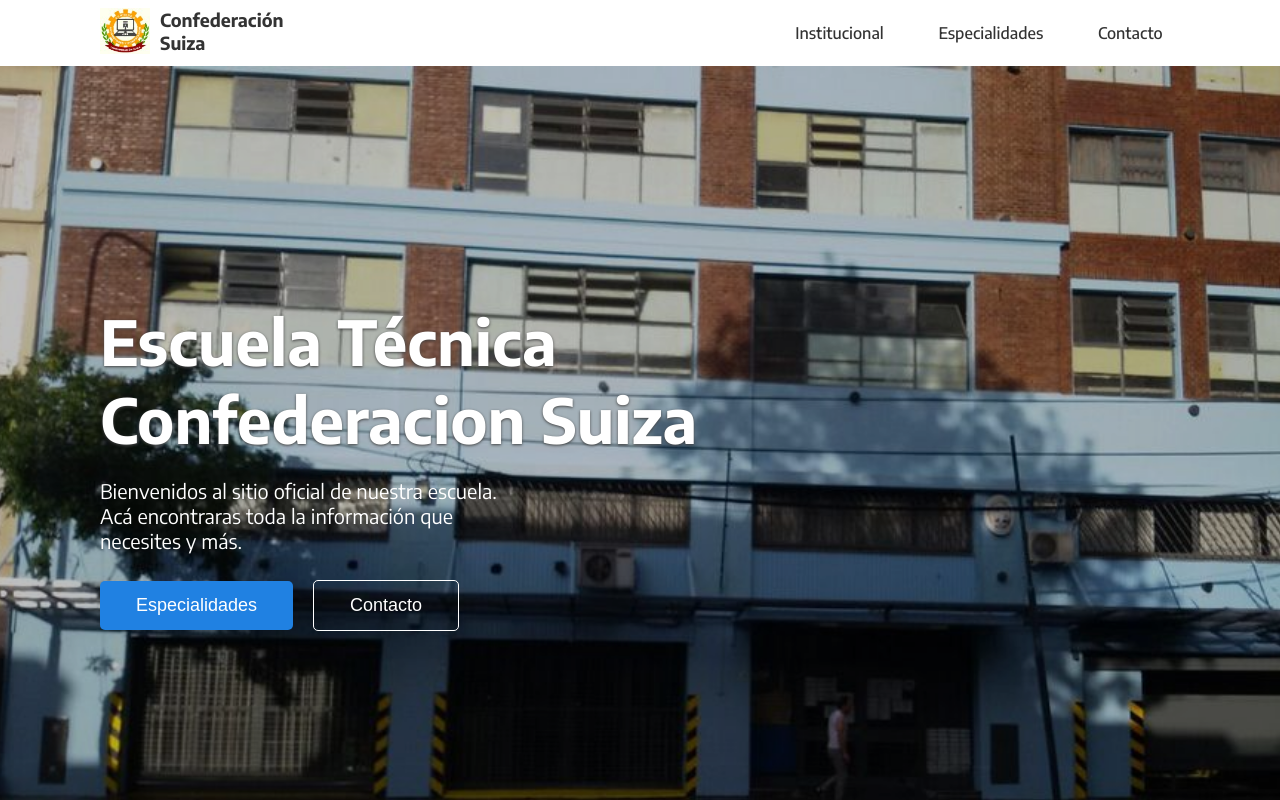
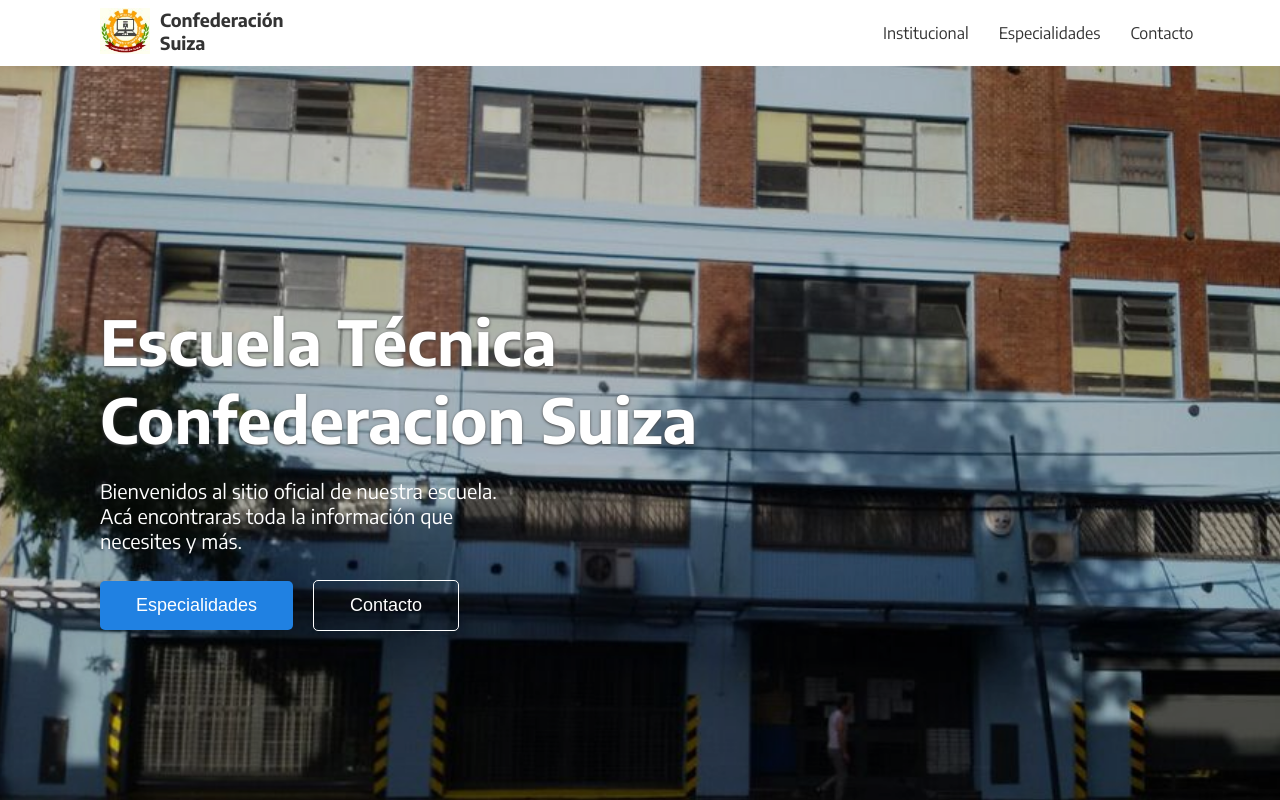
Before and after one commit to brandonporcel/confederacionsuiza, a React (Create React App) app: page / in a window 1280 px wide. Shown: the top 800 px of the page. Built offline with nearby package versions, Linux system fonts and the light colour scheme.

Commit message:
header submenu done

```diff
--- a/src/components/header.jsx
+++ b/src/components/header.jsx
@@ -21,17 +21,54 @@ function Header() {
           </div>
         </Link>
       </div>
-      <div className="navBar">
+      <nav className="navList">
+        <ul className="navList-ctn">
+          <li className="navList-item">
+            <Link className="navLinks" to="/institucional">
+              Institucional
+            </Link>
+          </li>
+          <li className="navList-item">
+            Especialidades
+            <ul className="navList-submenu">
+              <li>Ciclo Básico</li>
+              <hr />
+              <li>Computación</li>
+              <hr />
+              <li>Automor</li>
+            </ul>
+          </li>
+          <li className="navList-item">Contacto</li>
+        </ul>
+      </nav>
+      {/* <div className="navBar">
         <ul className="navLinks-ctn">
           <li>
             <Link className="navLinks" to="/institucional">
               Institucional
             </Link>
           </li>
-          <li>
+          <li className="navLinks-submenu">
             <a className="navLinks" href="#especialdades">
               Especialidades
             </a>
+            <ul className="navLinks-submenu-ctn">
+              <li>
+                <Link className="navLinks" to="/institucional">
+                  Ciclo Básico
+                </Link>
+              </li>
+              <li>
+                <Link className="navLinks" to="/institucional">
+                  Computación
+                </Link>
+              </li>
+              <li>
+                <Link className="navLinks" to="/institucional">
+                  Automotores
+                </Link>
+              </li>
+            </ul>
           </li>
           <li>
             <a className="navLinks" href="#contacto">
@@ -39,7 +76,7 @@ function Header() {
             </a>
           </li>
         </ul>
-      </div>
+      </div> */}
     </div>
   );
 }
--- a/src/components/styles.css
+++ b/src/components/styles.css
@@ -10,28 +10,50 @@
 	height: var(--header-height);
 	color: var(--gray-header);
 }
-
-.navBar {
-	padding-right: 90px;
+.navList{
+	box-sizing: border-box;
 	width: 40%;
-	display: flex;
 }
 
-.navBar .navLinks-ctn {
-	width: 100%;
+.navList .navList-ctn{
+	height: 100%;
 	display: flex;
 	justify-content: space-around;
-}
-
-.navBar .navLinks-ctn li {
-	display: flex;
-	padding: 5px 10px 5px 10px;
+	margin: 0 100px;
 	align-items: center;
 }
 
-.navBar .navLinks-ctn .navLinks {
-	color: inherit;
-	font-weight: 500;
+.navList .navList-ctn .navList-item{
+	position:relative;
+	cursor: pointer;
+	padding: 15px 15px;
+}
+
+.navList .navList-ctn .navList-item:hover ul{
+	visibility: visible;
+}
+
+.navList .navList-ctn .navList-item .navList-submenu{
+	position: absolute;
+	width: 175px;
+	top: 50px;
+	left: -1px;
+	padding: 4px 10px;
+	display: flex;
+	flex-direction: column;
+	visibility: hidden;
+	background-color: white;
+	border-radius: 10px;
+}
+
+.navList .navList-ctn .navList-item .navList-submenu li{
+	width: 100%;
+	padding: 10px 10px;
+	text-align: left;
+}
+
+.navList .navList-ctn .navList-item .navList-submenu li:hover{
+	color: #00000095;
 }
 
 /* lo puse en un contenedor porque en el reset de css las img tienen q tener 100% width. buenas practicas:) */
```
